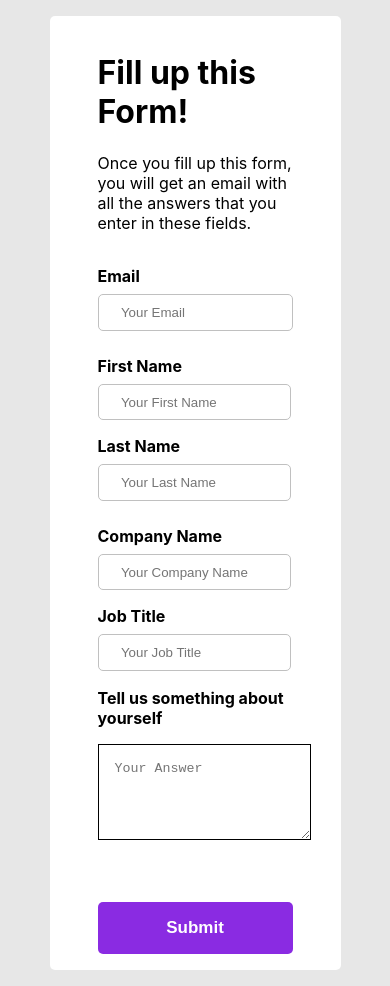
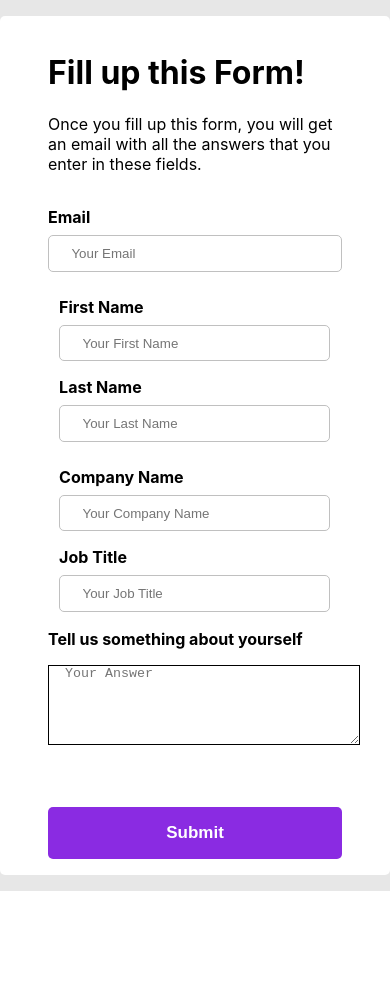
Before and after one commit to nehalkadyan/Effizient-assignment, a React (Create React App) app in the folder form/: page / in a window 390 px wide. After the commit the page ends 891 px from the top, so only its background shows below. Built offline with nearby package versions, Linux system fonts and the light colour scheme.

Commit message:
Update formPage.css

```diff
--- a/form/src/pages/formPage.css
+++ b/form/src/pages/formPage.css
@@ -50,7 +50,7 @@ input{
 .form__textArea>textarea{
     width: 100%;
     margin: 1rem 0rem;
-    padding: 1rem 0rem 3rem 1rem;
+    padding: 0rem 0rem 3rem 1rem;
 }
 
 button{
@@ -65,6 +65,9 @@ button{
     margin-top: 2rem;
     cursor: pointer;
 }
+
+
+
 
 @media screen and (max-width: 900px){
   .form__input_names{
@@ -88,6 +91,10 @@ button{
    form{
     height: 100%;
    }
+
+    .form__container{
+        width: 80%;
+    }
 
     .form__input_names{
         flex-direction: column;
```
